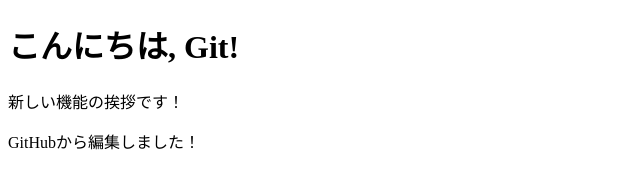
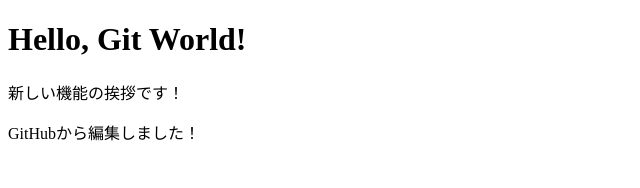
Before and after one commit to haru48/Git_Command_Tutrial, a plain HTML site: page index.html in a window 1280 px wide. Shown: the whole page, without its empty margins (0-640 px from the left). Drawn offline with Linux system fonts and the light colour scheme.

Commit message:
見出しを英語に変更

```diff
--- a/index.html
+++ b/index.html
@@ -4,7 +4,7 @@
   <title>はじめてのGit</title>
 </head>
 <body>
-  <h1>こんにちは, Git!</h1>
+  <h1>Hello, Git World!</h1>
   <p>新しい機能の挨拶です！</p>
   <p>GitHubから編集しました！</p>
 </body>
```
